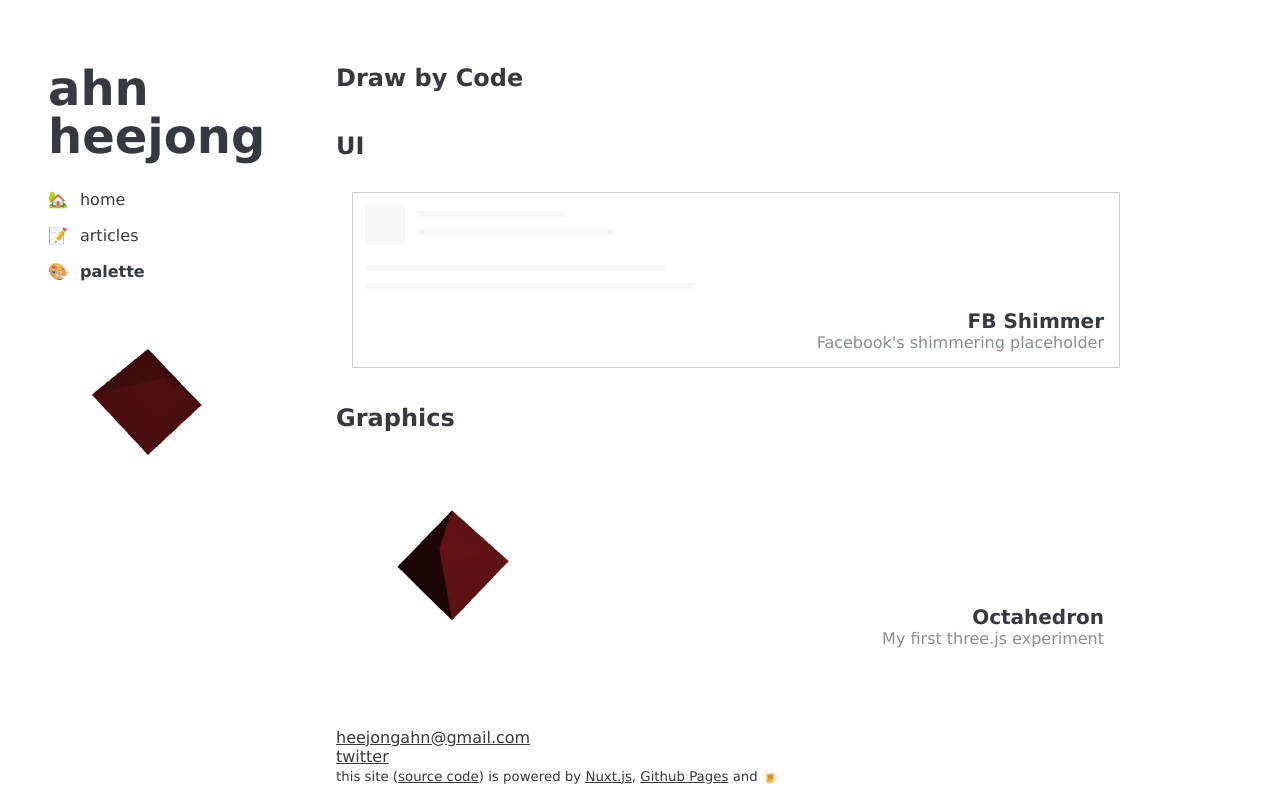
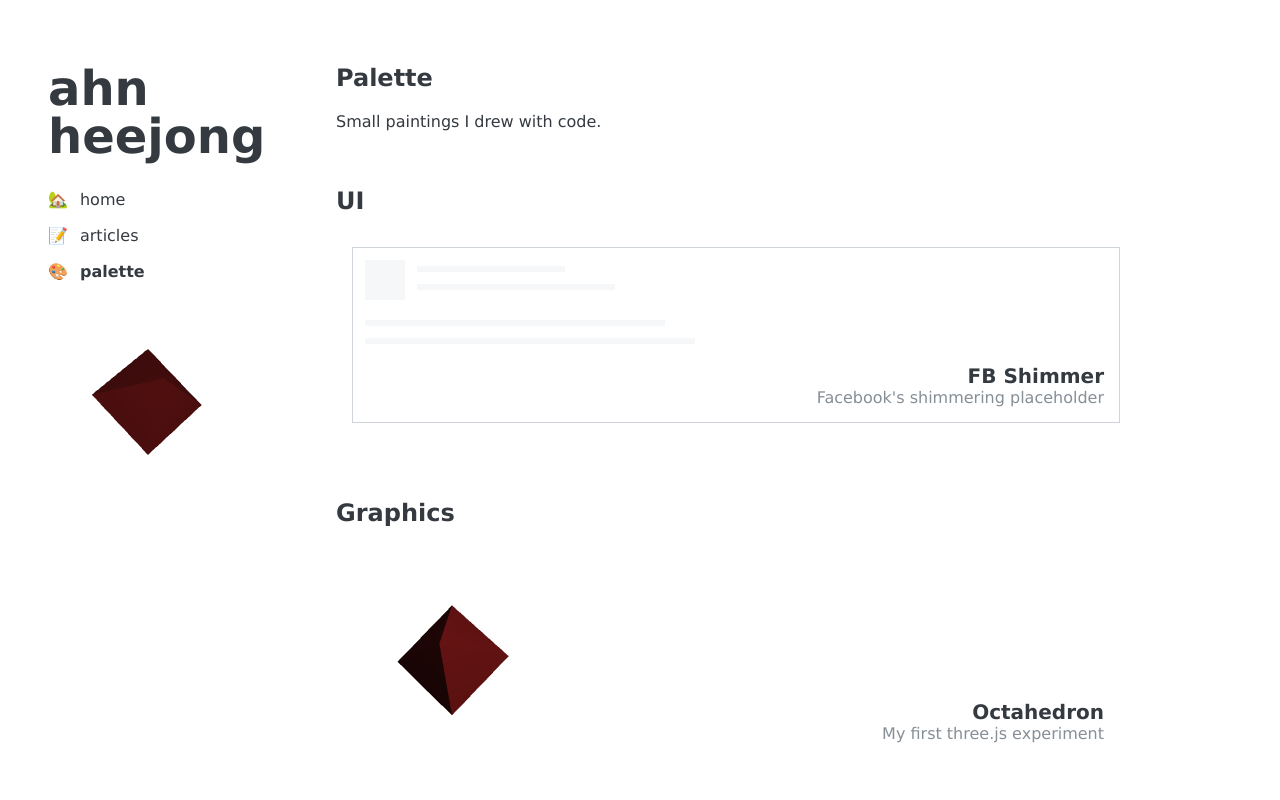
Before and after one commit to heejongahn/ahnheejong.name, a Nuxt app: page /palette in a window 1280 px wide. Built offline with nearby package versions, Linux system fonts and the light colour scheme.

Commit message:
Change minor styles

```diff
--- a/components/Octahedron.vue
+++ b/components/Octahedron.vue
@@ -1,5 +1,5 @@
 <template>
-  <div />
+  <div class="octahedron" />
 </template>
 
 <script>
--- a/pages/palette/index.vue
+++ b/pages/palette/index.vue
@@ -1,6 +1,7 @@
 <template>
   <section class="container" :class="$style.palette">
-    <h1>Draw by Code</h1>
+    <h1>Palette</h1>
+    <p>Small paintings I drew with code.</p>
     <section :class="[$style.section, $style.ui]">
       <h2>UI</h2>
       <div :class="$style.paintings">
@@ -63,6 +64,7 @@ export default {
 .section {
   display: flex;
   flex-direction: column;
+  padding: 20px 0;
 }
 
 .paintings {
@@ -72,3 +74,10 @@ export default {
 }
 
 </style>
+
+<style scoped>
+.octahedron {
+  width: 200px;
+  height: 200px;
+}
+</style>
```
